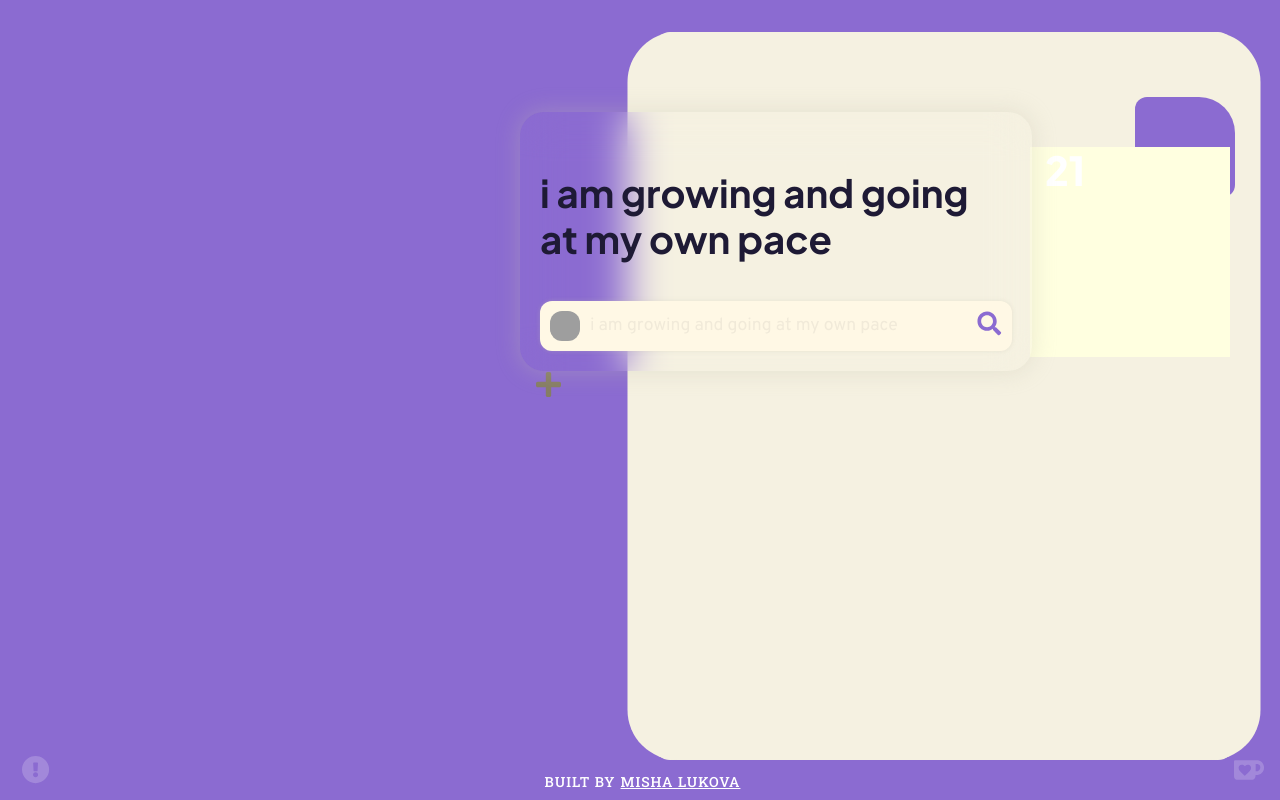
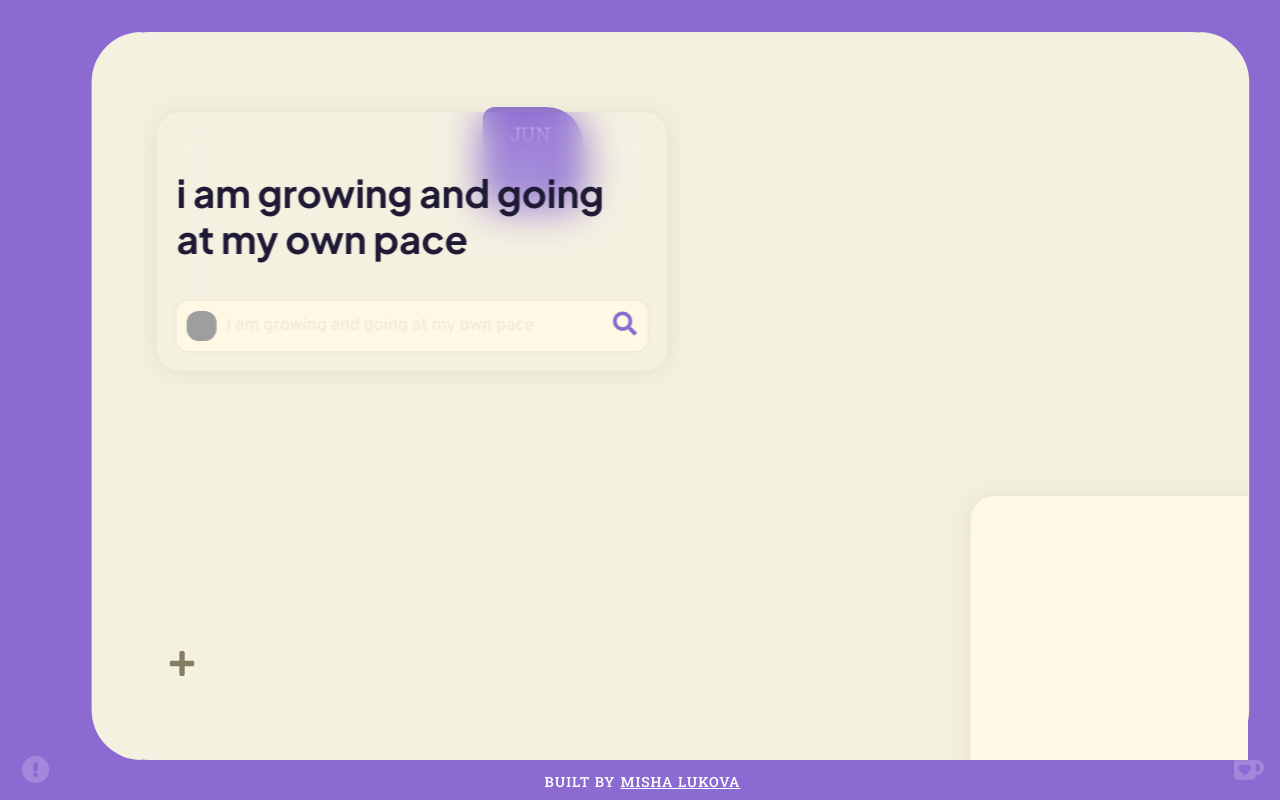
Before and after one commit to mishakov7/browserhome, a Next.js app: page / in a window 1280 px wide. Shown: the top 800 px of the page. Built offline with nearby package versions, Linux system fonts and the light colour scheme; grey boxes are pictures that could not be loaded.

Commit message:
Made dresser presentable

```diff
--- a/src/app/css/browserhome.css
+++ b/src/app/css/browserhome.css
@@ -68,6 +68,7 @@
   .search-container {
     width: 90%;
   }
+
   .search-query {
     font-size: 2em;
   }
@@ -556,6 +557,7 @@
     width: max-content;
     margin-right: 25px;
   }
+
   .date {
     position: relative;
   }
@@ -797,33 +799,41 @@
     width: 100%;
     max-height: none;
   }
+
   .bookmarks-list {
     overflow-x: visible;
     flex-wrap: wrap;
     width: 100%;
     padding: 40px 0;
   }
+
   .arrows-container {
     display: none !important;
   }
+
   .bookmarks-list:not(.bookmarks-list-creator):hover {
     padding: 40px 0;
   }
+
   .bookmark {
     min-width: 50px;
     min-height: 50px;
     border-radius: 12px;
   }
+
   .bookmark img {
     width: 30px;
   }
+
   .bookmark:hover .remove-button,
-  .bookmark:hover .edit-button {
+.bookmark:hover .edit-button {
     display: none;
   }
+
   .bookmark:hover::before {
     display: none;
   }
+
   .bookmarks-container .create-button svg {
     width: 18px;
   }
@@ -1597,25 +1607,37 @@ button.list-container:hover::before {
   .todolists-container {
     width: 60vw;
   }
+
   button.list-container {
     left: 500px;
   }
+
   div.list-container:nth-of-type(1) {
     left: 300px;
   }
+
   div.list-container:nth-of-type(2) {
     left: 275px;
   }
+
   div.list-container:nth-of-type(3) {
     left: 250px;
   }
+
   div.list-container:nth-of-type(4) {
     left: 225px;
   }
+
   div.list-container:nth-of-type(5) {
     left: 200px;
   }
 }
+#dresser {
+  display: flex;
+  justify-content: flex-start;
+  flex-wrap: nowrap;
+}
+
 #main-container::before,
 #main-container,
 #main-container::after {
@@ -1632,6 +1654,7 @@ button.list-container:hover::before {
   content: "";
   width: 50px;
   position: absolute;
+  z-index: -1;
 }
 
 #main-container::before {
@@ -1655,7 +1678,7 @@ button.list-container:hover::before {
 }
 
 #main-container.opened-left {
-  transform: scaleX(50%);
+  transform: scaleX(95%);
   transform-origin: right;
 }
 
@@ -1665,47 +1688,42 @@ button.list-container:hover::before {
 }
 
 #main-wrapper {
+  position: relative;
   padding: 5rem;
-}
-
-#main-container.opened-left > * {
-  transform: scaleX(200%);
+  height: calc(100vh - 72px);
+  width: 100%;
+  left: 0;
+  display: flex;
+  flex-direction: column;
+  justify-content: space-between;
+  z-index: 1;
+  overflow: hidden;
+}
+
+#main-container.opened-left #main-wrapper > *,
+#main-container.opened-right #main-wrapper > * {
+  transform: scaleX(105%);
 }
 
 #main-container > .options-container {
   position: absolute;
-  transform: rotate(270deg) !important;
-  left: -20px;
+  left: -12px;
   top: 50%;
+  transform: none;
   cursor: pointer;
-}
-
-#main-container.opened-left > .options-container {
-  transform: scaleX(200%) rotate(270deg) !important;
+  transition: transform 0.2s;
+}
+
+#main-container.opened-left > .options-container,
+#main-container.opened-right > .options-container {
+  transform: scaleX(105%) translateX(20px) !important;
 }
 
 #main-container.opened-left::before,
-#main-container.opened-left::after {
-  transform: scaleX(200%);
-}
-
-#main-container img {
-  display: block;
-  width: 200px;
-  height: 200px;
-  position: absolute;
-  left: 50%;
-  bottom: 0;
-}
-
-#main-container span {
-  background-color: lightyellow;
-  display: block;
-  width: 200px;
-  height: 200px;
-  position: absolute;
-  right: 0;
-  top: 50%;
+#main-container.opened-left::after,
+#main-container.opened-right::before,
+#main-container.opened-right::after {
+  transform: scaleX(105%);
 }
 
 @keyframes opendrawer_right {
@@ -1771,7 +1789,7 @@ button.list-container:hover::before {
 }
 
 #drawer {
-  width: auto;
+  min-width: 25%;
   position: absolute;
   margin: 2rem 0;
   color: rgb(var(--accent1-txt));
@@ -1920,13 +1938,13 @@ button.list-container:hover::before {
   position: absolute;
   width: 200px;
   height: 300px;
-  top: 25vh;
+  top: 35%;
   left: -150px;
   background-color: var(--base-bg);
   border-radius: 200px;
   filter: blur(25px);
   display: block;
-  z-index: 2;
+  z-index: 20;
 }
 
 #main-wrapper.highlight::before {
--- a/src/app/css/sass/drawers.scss
+++ b/src/app/css/sass/drawers.scss
@@ -68,7 +68,7 @@
 }
 
 #drawer {
-  width: auto;
+  min-width: 25%;
   position: absolute;
   margin: 2rem 0;
   color: rgb(var(--accent1-txt));
@@ -185,48 +185,6 @@
     animation: showreturn 0.4s forwards;
 }
 
-// @media only screen and (max-width: 2500px) {
-//   .theme-drawer + .opened-left .options-container {
-//     left: calc(25% - 2.2rem);
-//   }
-// }
-
-// @media only screen and (max-width: 2200px) {
-//   .theme-drawer + .opened-left .options-container {
-//     left: calc(27vw + 5px);
-//   }
-// }
-
-// @media only screen and (max-width: 2200px) {
-//   .theme-drawer + .opened-left .options-container {
-//     left: calc(28vw - 30px);
-//   }
-// }
-
-// @media only screen and (max-width: 1840px) {
-//   .theme-drawer + .opened-left .options-container {
-//     left: calc(27vw + 10px);
-//   }
-// }
-
-// @media only screen and (max-width: 1600px) {
-//   .theme-drawer + .opened-left .options-container {
-//     left: calc(27vw + 15px);
-//   }
-// }
-
-// @media only screen and (max-width: 1360px) {
-//   .theme-drawer + .opened-left .options-container {
-//     left: calc(27vw + 20px);
-//   }
-// }
-
-// @media only screen and (max-width: 1080px) {
-//   .options-container {
-//     display: none;
-//   }
-// }
-
 .theme-drawer + .opened-left .options-container .settings-button svg {
     position: relative;
     transform: rotate(180deg);
@@ -260,13 +218,13 @@
   position: absolute;
   width: 200px;
   height: 300px;
-  top: 25vh;
+  top: 35%;
   left: -150px;
   background-color: var(--base-bg);
   border-radius: 200px;
   filter: blur(25px);
   display: block;
-  z-index: 2;
+  z-index: 20;
 }
 
 // @keyframes blur-options {
--- a/src/app/css/sass/dresser.scss
+++ b/src/app/css/sass/dresser.scss
@@ -1,10 +1,9 @@
-// #dresser {
-//     display: flex;
-//     justify-content: flex-start;
-//     position: relative;
-//     width: 100%;
-//     height: 100vh;
-// }
+#dresser {
+    display: flex;
+    justify-content: flex-start;
+    // position: relative;
+    flex-wrap: nowrap;
+}
 
 #main-container::before,
 #main-container,
@@ -22,6 +21,7 @@
     content: "";
     width: 50px;
     position: absolute;
+    z-index: -1;
 }
 
 #main-container::before {
@@ -43,10 +43,12 @@
     transform: none;
     transform-origin: right;
     transition: transform 0.3s;
+    // overflow: hidden;
+
 }
 
 #main-container.opened-left {
-    transform: scaleX(50%);
+    transform: scaleX(95%);
     transform-origin: right;
 }
 
@@ -56,47 +58,42 @@
 }
 
 #main-wrapper {
+    position: relative;
     padding: 5rem;
+
+    height: calc(100vh - (2 * 36px));
+    width: 100%;
+    left: 0;
+
+    display: flex;
+    flex-direction: column;
+    justify-content: space-between;
+    z-index: 1;
+    overflow: hidden;
 }
 
-#main-container.opened-left > * {
-    transform: scaleX(200%);
+#main-container.opened-left #main-wrapper > *,
+#main-container.opened-right #main-wrapper > * {
+    transform: scaleX(105%);
 }
 
 #main-container > .options-container {
     position: absolute;
-    transform: rotate(270deg)!important;
-    left: -20px;
+    left: -12px;
     top: 50%;
+    transform: none;
     cursor: pointer;
+    transition: transform 0.2s;
 }
 
-#main-container.opened-left > .options-container {
-    transform: scaleX(200%) rotate(270deg)!important;
+#main-container.opened-left > .options-container,
+#main-container.opened-right > .options-container {
+    transform: scaleX(105%) translateX(20px)!important;
 }
 
 #main-container.opened-left::before,
-#main-container.opened-left::after {
-    transform: scaleX(200%);
+#main-container.opened-left::after,
+#main-container.opened-right::before,
+#main-container.opened-right::after {
+    transform: scaleX(105%);
 }
-
-#main-container img {
-    display: block;
-    width: 200px;
-    height: 200px;
-    position: absolute;
-
-    left: 50%;
-    bottom: 0;
-}
-
-#main-container span {
-    background-color: lightyellow;
-    display: block;
-    width: 200px;
-    height: 200px;
-    position: absolute;
-
-    right: 0;
-    top: 50%;
-}
--- a/src/app/page.tsx
+++ b/src/app/page.tsx
@@ -357,6 +357,7 @@ export default function Home() {
         </div>
 
         { RightDrawer }
+      </div>
 
       <footer>
         <div className='row'>
@@ -421,7 +422,7 @@ export default function Home() {
 
         </div>
       </footer>
-    </div>
+
     </>
   )
 }
```
Also changed, not shown: 1 other file (tests, documents, lock files or other folders). Lines whose indentation alone changed are shown as unchanged.
